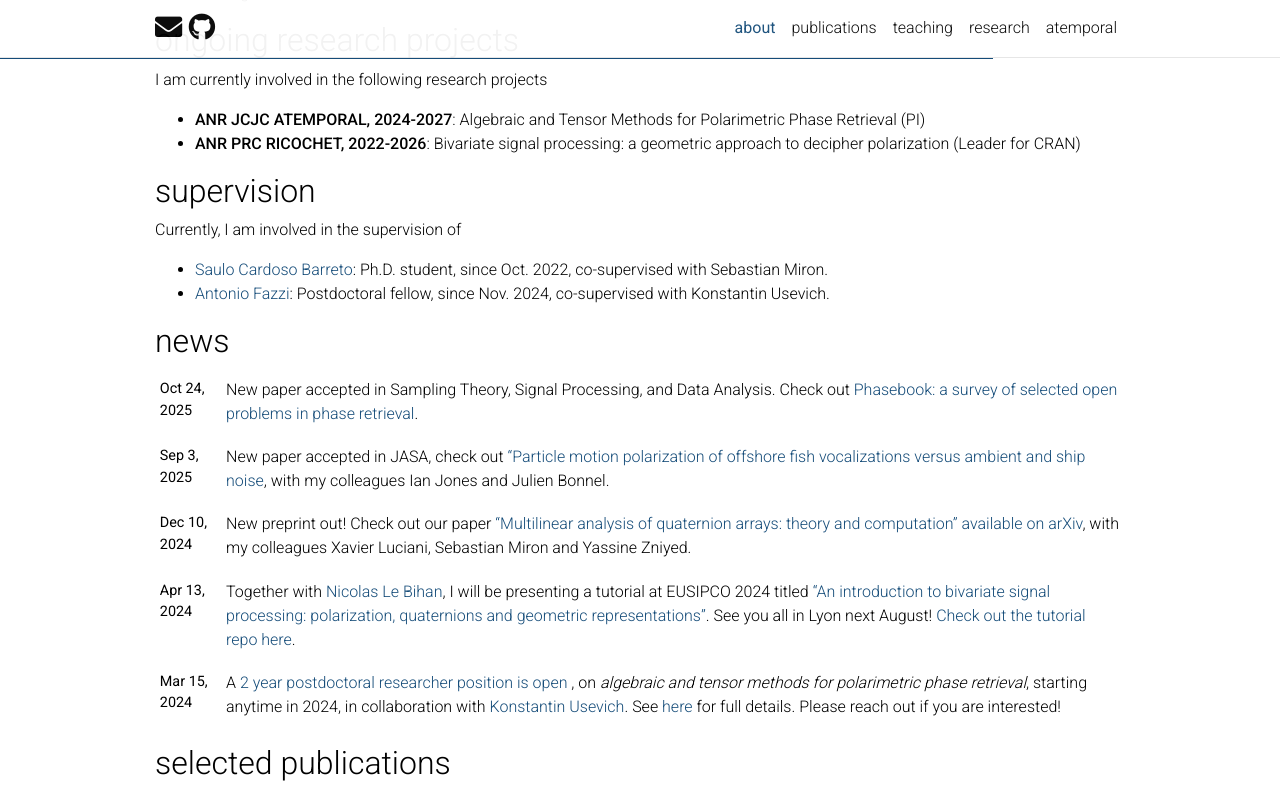
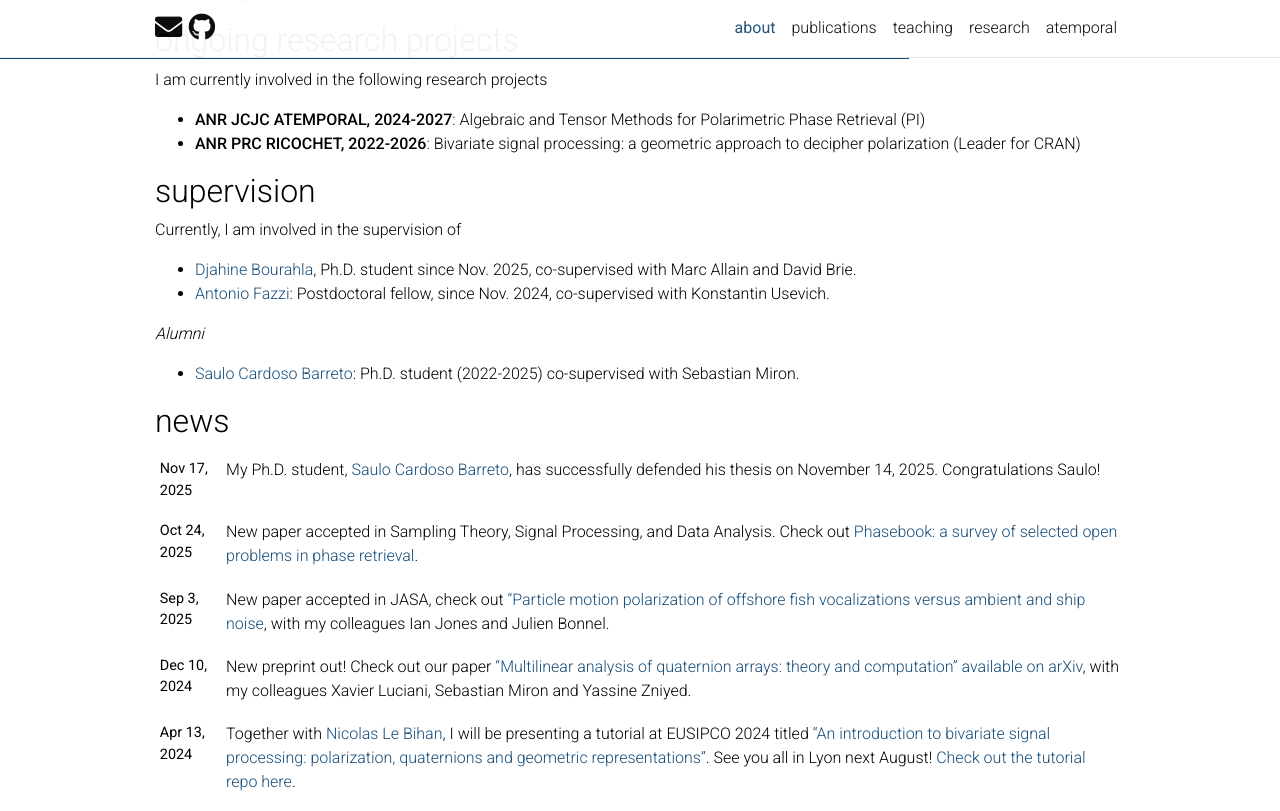
Before and after one commit to jflamant/jflamant.github.io, a Jekyll site: the page built from _pages/about.md, in a window 1280 px wide and 900 px high, scrolled down 627 px, cut to the strip 0-811 px from the top of the window. Built offline with Jekyll 4.4.1, drawn with Linux system fonts in a browser that asks for light colours; full-size pictures stand in for the smaller copies a plugin makes; comment, search, counter and statistics services are not loaded; a style sheet for code colours, icons or effects is not loaded.

Commit message:
add Saulos defense

```diff
--- a/_pages/about.md
+++ b/_pages/about.md
@@ -53,5 +53,9 @@ a geometric approach to decipher polarization (Leader for CRAN)
 
 ## supervision
 Currently, I am involved in the supervision of
-- [Saulo Cardoso Barreto](https://scholar.google.fr/citations?user=S5pUT9UAAAAJ&hl=fr): Ph.D. student, since Oct. 2022, co-supervised with Sebastian Miron.
+- [Djahine Bourahla](), Ph.D. student since Nov. 2025, co-supervised with Marc Allain and David Brie.
 - [Antonio Fazzi](https://fazziant.github.io/): Postdoctoral fellow, since Nov. 2024, co-supervised with Konstantin Usevich.
+
+
+*Alumni*
+- [Saulo Cardoso Barreto](https://scholar.google.fr/citations?user=S5pUT9UAAAAJ&hl=fr): Ph.D. student (2022-2025) co-supervised with Sebastian Miron.
```
Also changed, not shown: _news/2025-11-17.md (added, +6 -0 lines).
